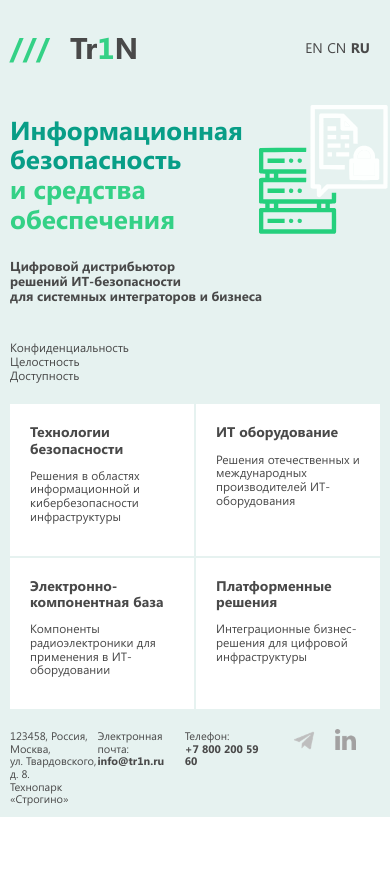
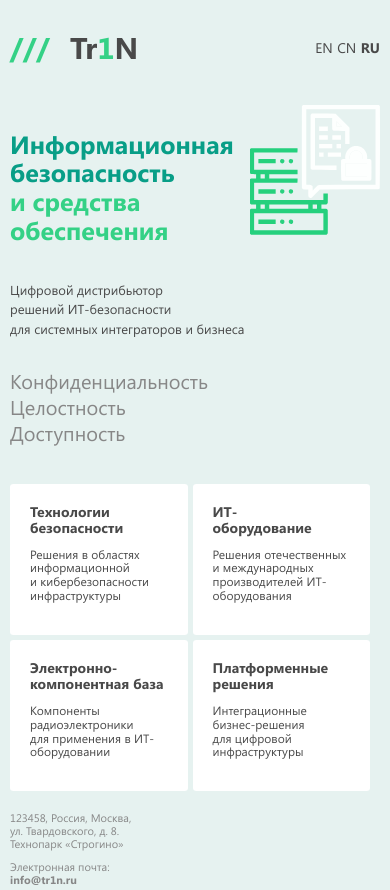
Before and after one commit to lifelover2b/tr1n.github.io, a plain HTML site: page index.html in a window 390 px wide. Shown: the top 890 px of the page. Before the commit the page ends 844 px from the top, so only its background shows below. Drawn offline with Linux system fonts and the light colour scheme.

Commit message:
vadim 0.8

```diff
--- a/index.html
+++ b/index.html
@@ -8,6 +8,7 @@
     <link rel="stylesheet" href="./vendor/normalize.css">
     <link rel="stylesheet" href="./vendor/SegoeUI/style.css">
     <link rel="stylesheet" href="./vendor/SegoeUI-Bold/style.css">
+    <link rel="stylesheet" href="./vendor/SegoeUI-Light/style.css">
     <link rel="stylesheet" href="./style.css">
 </head>
 <body>
@@ -61,19 +62,19 @@
             <div class="services">
               <div class="security infoblock">
                   <h3>Технологии безопасности</h3>
-                  <p>Решения в областях информационной и кибербезопасности инфраструктуры</p>
+                  <p>Решения в областях информационной и&nbsp;кибербезопасности инфраструктуры</p>
               </div>
               <div class="hardware infoblock">
-                <h3>ИТ оборудование</h3>
-                <p>Решения отечественных и международных производителей ИТ-оборудования</p>
+                <h3>ИТ-<br>оборудование</h3>
+                <p>Решения отечественных и&nbsp;международных производителей ИТ-оборудования</p>
               </div>
               <div class="components infoblock">
                 <h3>Электронно-компонентная база</h3>
-                <p>Компоненты радиоэлектроники для применения в ИТ-оборудовании</p>
+                <p>Компоненты радиоэлектроники для&nbsp;применения в&nbsp;ИТ-оборудовании</p>
               </div>
               <div class="platform infoblock">
                 <h3>Платформенные решения</h3>
-                <p>Интеграционные бизнес-решения для цифровой инфраструктуры</p>
+                <p>Интеграционные бизнес-решения для&nbsp;цифровой инфраструктуры</p>
               </div>
             </div>
           </div>
--- a/style.css
+++ b/style.css
@@ -1,33 +1,34 @@
 body, html {
   height:100%;
+  background: #e6f2f0;
   }
 
 
 .body {
     font-weight: 400;
-    background: #e6f2f0;
     font-size: 14px;
 }
 
 .container {  display: grid;
-    grid-template-columns: 0.2fr 1.6fr 1.2fr;
+    grid-template-columns: 0.2fr 0.8fr 0.8fr 1.4fr;
     grid-template-rows: 0.4fr 2.0fr 0.4fr;
     gap: 10px 10px;
     grid-auto-flow: row;
     grid-template-areas:
-      "logo name lang"
-      ". main services"
-      ". contacts contact-links";
+      "logo name name lang"
+      ". main main services"
+      ". contacts contacts contact-links";
     background: #e6f2f0;
     font-family: 'Segoe UI', sans-serif;
     color: #494949;
     height: 100%;
+    max-height: 2013px;
   }
 
   .logo {
       grid-area: logo;
       color: #34d186;
-      font-size: 45px;
+      font-size: 80px;
       font-weight: 700;
       justify-self: end;
       align-self: center;
@@ -36,7 +37,7 @@ body, html {
 
   .name {
       grid-area: name;
-      font-size: 45px;
+      font-size: 80px;
       font-weight: 700;
       align-self: center;
     }
@@ -45,13 +46,14 @@ body, html {
       grid-area: lang;
       justify-self: end;
       align-self: center;
-      margin-right: 40px;
+      margin-right: 70px;
     }
 
 .lang a {
     color: #494949;
-    font-size: 24px;
+    font-size: 55px;
     text-decoration: none;
+    margin-left: 20px;
 }
 
 .active {
@@ -73,8 +75,6 @@ body, html {
   .slogan {
       grid-area: slogan;
       color: #089e87;
-      font-size: 30px;
-      font-weight: 700;
       position: relative;
       display: grid;
       grid-template-columns: 1.3fr 0.7fr;
@@ -104,25 +104,33 @@ body, html {
 }
 
 h1 {
-    margin-bottom: 0;
-    margin-top: 10px;
+    font-size: 100px;
+    font-weight: 700;
+    margin: 0;
 }
 
   .description {
       grid-area: description;
-      font-size: 25px;
-      font-weight: 400;
+ }
+
+ .description h2 {
+  font-size: 60px;
+  font-weight: 400;
+  line-height: 1.5;
  }
 
   .concept {
       grid-area: concept;
-      font-size: 30px;
+      font-size: 50px;
+      font-weight: 400;
+      color: #878787;
      }
 
   .concept ul {
       list-style: none;
       margin: 0;
       padding: 0;
+      line-height: 1.5em;
   }
 
   .contacts {
@@ -133,12 +141,13 @@ h1 {
       grid-auto-flow: row;
       grid-template-areas: "address email tel";
       justify-items: stretch;
-      font-size: 20px;
+      font-size: 30px;
+      color: #878787;
     }
 
     .contacts a {
-        color:#494949;
         font-weight: 700;
+        color: #878787;
         text-decoration: none;
     }
 
@@ -170,26 +179,26 @@ h1 {
 
   .services {  display: grid;
     grid-template-columns: 1fr 1fr;
-    grid-template-rows: 1fr 1fr;
-    gap: 0px 0px;
+    grid-template-rows: 1fr 1fr 0.5fr;
+    gap: 40px 40px;
     grid-auto-flow: row;
     grid-template-areas:
       "security hardware"
-      "components platform";
+      "components platform"
+      ". .";
     grid-area: services;
-    margin-right: 20px;
+    margin-right: 40px;
   }
 
   .infoblock {
       background: #fff;
-      margin-right: 20px;
-      margin-bottom: 20px;
       padding: 20px;
-      font-size: 20px;
+      font-size: 40px;
+      border-radius: 2%;
   }
 
   .infoblock h3 {
-      font-size: 35px;
+      font-size: 50px;
       margin: 0;
   }
 
@@ -203,6 +212,55 @@ h1 {
 
   .green {
     color: #34d186;
+  }
+
+
+  @media screen and (max-width:1920px) {
+    .container {
+      max-height: 1000px;
+    }
+
+    .logo, .name {
+      font-size: 60px;
+    }
+
+    .lang a {
+      font-size: 40px;
+    }
+
+    h1 {
+      font-size: 70px;
+    }
+
+    .description h2 {
+      font-size: 40px;
+      margin: 20px 0;
+    }
+
+    .concept {
+      font-size: 35px;
+    }
+
+    .concept ul {
+      line-height: 1.3em;
+    }
+
+    .services {
+      gap: 10px 10px;
+      grid-template-rows: 0.9fr 0.9fr 0.2fr;
+    }
+
+    .infoblock h3 {
+      font-size: 35px;
+    }
+
+    .infoblock {
+      font-size: 28px;
+    }
+
+    .contacts {
+      font-size: 20px;
+    }
   }
 
   @media screen and (max-width: 1366px) {
@@ -239,30 +297,43 @@ h1 {
     }
   }
 
+  @media screen and (max-width:1024px) {
+    .slogan h1 {
+      font-size: 35px;
+    }
+
+    .description h2 {
+      font-size: 30px;
+    }
+
+    .concept {
+      font-size: 27px;
+    }
+
+    .contacts {
+      font-size: 12px;
+    }
+
+    .lang a {
+      font-size: 25px;
+    }
+  }
+
   @media screen and (max-width:800px) {
     .container {
-      grid-template-columns: 0.2fr 1.6fr 0.6fr;
-      grid-template-rows: 0.1fr 0.3fr 0.4fr 0.1fr;
       gap: 10px 10px;
-      grid-auto-flow: row;
       grid-template-areas:
-        "logo name lang"
-        ". main main"
-        ". services services"
-        ". contacts contact-links";
-      background: #e6f2f0;
-      font-family: 'Segoe UI', sans-serif;
-      color: #494949;
-      height: 100%;
+        "logo name name lang"
+        ". main main main"
+        ". services services services"
+        ". contacts contacts contact-links";
+        max-height: none;
+        padding-right: 10px;
     }
 
     .services {
       margin-right: 0;
     }
-
-    .lang {margin-right: 20px;}
-
-    .contact-links {margin-right: 20px;}
 
     .slogan_decor {
       justify-self: auto;
@@ -284,47 +355,77 @@ h1 {
   }
 
   @media screen and (max-width:500px) {
-    body, html {
-      height: auto;
+
+    .container {
+      max-height: none;
+      grid-template-areas:
+      "logo name lang lang"
+      "main main main main"
+      "services services services services"
+      "contacts contacts contacts contacts"
+      "contact-links contact-links contact-links contact-links";
+      padding-left: 20px;
     }
 
-    .container {
-      height: auto;
-      grid-template-areas:
-      "logo name lang"
-      "main main main"
-      "services services services"
-      "contacts contacts contact-links";
-      padding-left: 20px;
+    .lang {
+      margin-right: 0;
     }
 
     .lang a {
       font-size: 18px;
-      margin-left: 0;
+      margin-left: 10px;
     }
 
-    .slogan_text {
-      font-size: 16px;
+    .slogan_text h1 {
+      font-size: 25px;
+      margin: 1em 0;
     }
 
-    .description {
-      font-size: 15px;
+    .description h2 {
+      font-size: 20px;
+    }
+
+    .concept ul {
+      font-size: 20px;
+      margin: 1em 0;
     }
 
     .main {
-      grid-template-rows: 1.2fr 0.7fr 0.6fr;
+      grid-template-rows: 0.4fr 0.4fr 0.3fr;
       align-items: center;
     }
 
     .services {
-      gap: 2px 2px;
+      gap: 5px 5px;
       margin-right: 10px;
+      grid-template-rows: 1fr 1fr;
+      grid-template-areas:
+      "security hardware"
+      "components platform";
     }
 
     .infoblock {
-      margin-right: 0;
-      margin-bottom: 0;
-      font-size: 16px;
+      font-size: 15px;
+    }
+
+    .infoblock h3 {
+      font-size: 15px;
+    }
+
+    .contacts {
+      grid-auto-flow: row;
+      grid-template-columns: 1fr;
+      grid-template-rows: 1fr 1fr 1fr;
+      grid-template-areas:
+      "address"
+      "email"
+      "tel";
+      align-items: flex-start;
+      justify-items: flex-start;
+    }
+
+    .contacts p {
+      margin: 1em 0 0;
     }
 
     .contact-links {
@@ -334,20 +435,19 @@ h1 {
     .contact-link {
       margin-left: 5px;
       justify-self: center;
+      float: left;
+      margin-bottom: 10px;
     }
 
     .contact-link img {
       width: 60%;
-    }
-    .infoblock h3 {
-      font-size: 18px;
     }
   }
 
   @media screen and (max-width:400px) {
     .container {
       padding-left: 10px;
-      grid-template-columns: 0.2fr 1.5fr 0.8fr;
+      grid-template-columns: 0.2fr 1fr 1fr 0.8fr;
     }
 
     .logo {
--- /dev/null
+++ b/vendor/SegoeUI-Light/style.css
@@ -0,0 +1,9 @@
+@font-face {
+    font-family: 'Segoe UI';
+    src: local('Segoe UI Light'), local('Segoe-UI-Light'),
+        url('SegoeUI-Light.woff2') format('woff2'),
+        url('SegoeUI-Light.woff') format('woff'),
+        url('SegoeUI-Light.ttf') format('truetype');
+    font-weight: 300;
+    font-style: normal;
+  }
```
Also changed, not shown: vendor/SegoeUI-Light/SegoeUI-Light.ttf (added), vendor/SegoeUI-Light/SegoeUI-Light.woff (added), vendor/SegoeUI-Light/SegoeUI-Light.woff2 (added).
